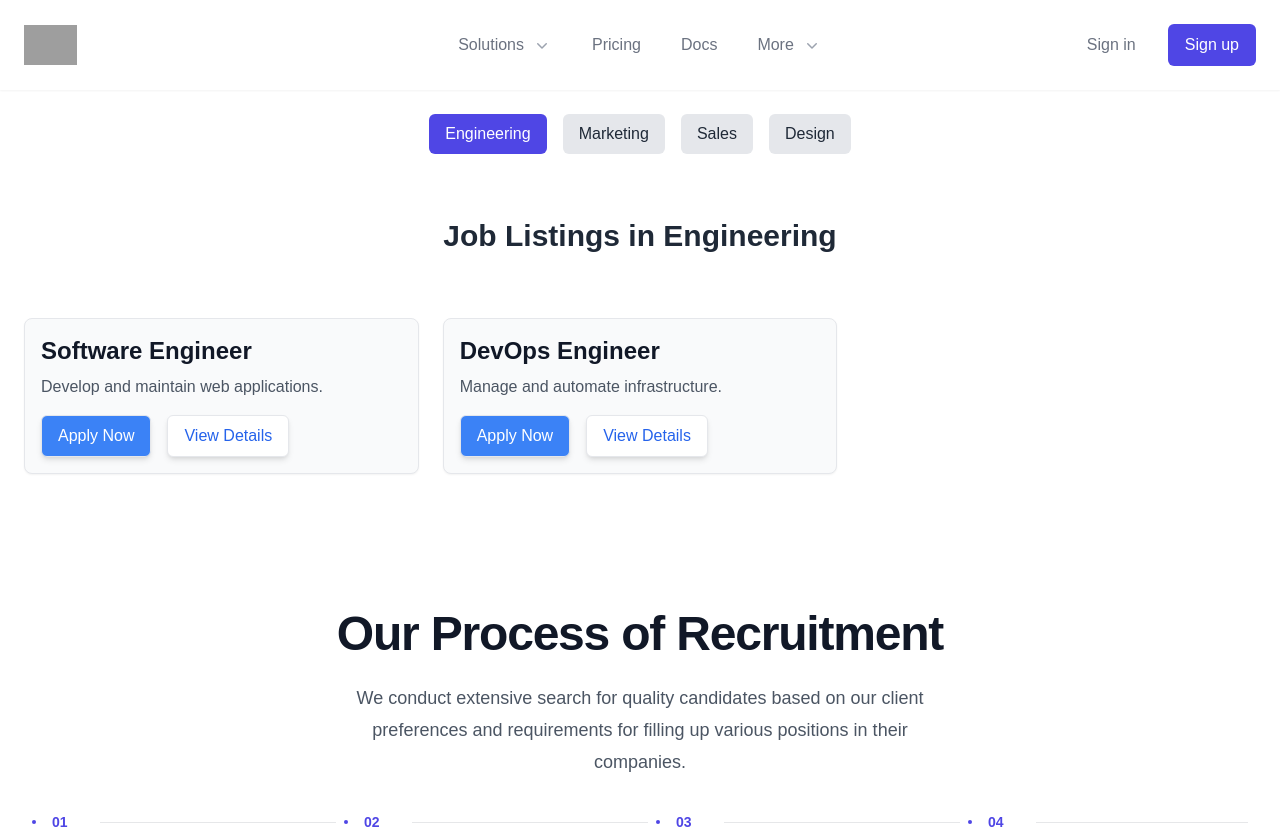
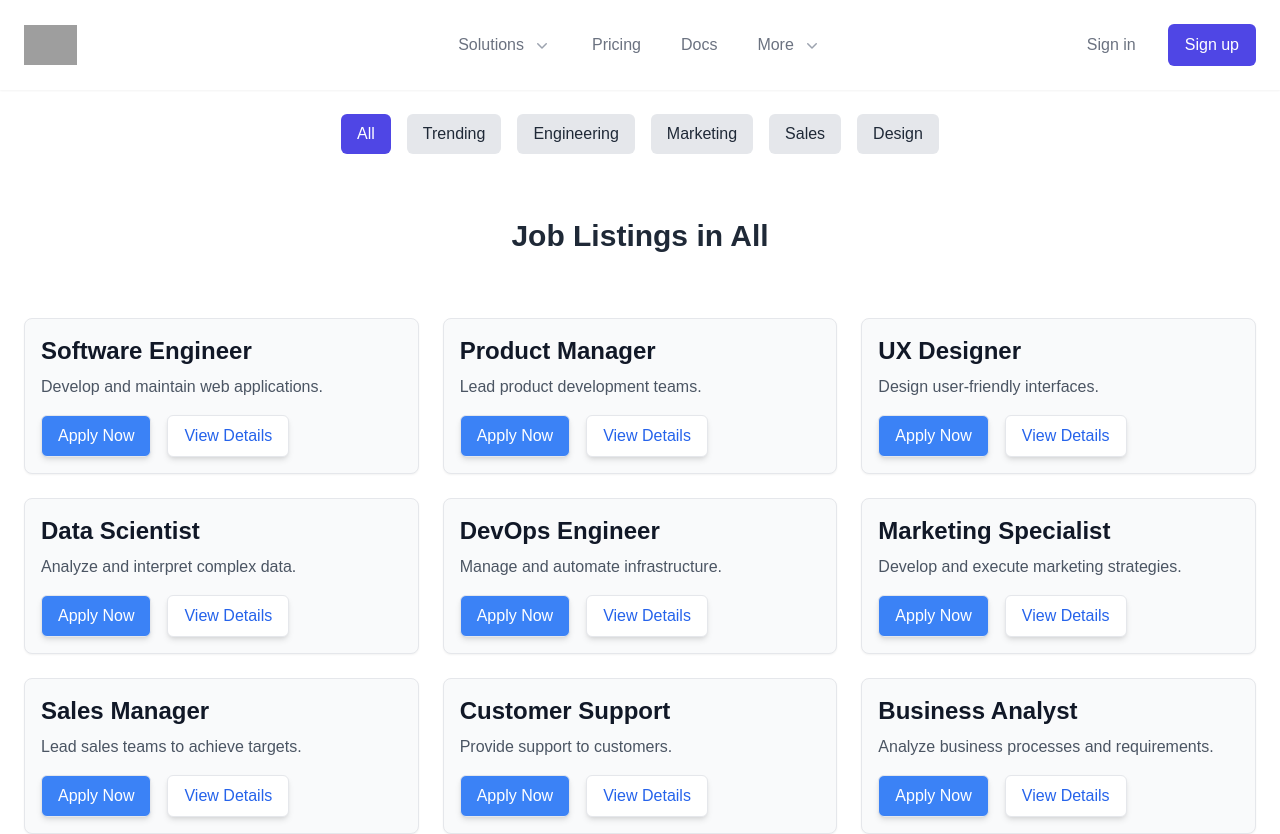
Before and after one commit to Fosserve/uppraisal-recruitment-portal, a Next.js app: page / in a window 1280 px wide. Shown: the top 834 px of the page. Built offline with nearby package versions, Linux system fonts and the light colour scheme; grey boxes are pictures that could not be loaded.

Commit message:
modified ui

```diff
--- a/app/appwrite.js
+++ /dev/null
@@ -1,20 +0,0 @@
-// import { Client, Account } from 'appwrite';
-
-// export const client = new Client();
-
-// client
-//     .setEndpoint('https://cloud.appwrite.io/v1')
-//     .setProject('67a19ec80028558214f2'); // Replace with your project ID
-
-// export const account = new Account(client);
-// export { ID } from 'appwrite';
-
-
-import { Client, Account, Databases, Query, ID } from "appwrite"
-
-const client = new Client().setEndpoint("https://cloud.appwrite.io/v1").setProject("67a19ec80028558214f2")
-
-const account = new Account(client)
-const databases = new Databases(client)
-
-export { client, account, databases, Query, ID }
--- /dev/null
+++ b/app/appwrite.ts
@@ -0,0 +1,8 @@
+import { Client, Account, Databases, Query, ID } from "appwrite"
+
+const client: Client = new Client().setEndpoint("https://cloud.appwrite.io/v1").setProject("67ad93cc00138d79087a")
+
+const account: Account = new Account(client)
+const databases: Databases = new Databases(client)
+
+export { client, account, databases, Query, ID }
--- a/app/components/job-listing.tsx
+++ b/app/components/job-listing.tsx
@@ -6,7 +6,7 @@ interface Job {
   title: string;
   description: string;
   link: string;
-  category: string;
+  categories: string[];
 }
 
 interface JobListingProps {
@@ -19,70 +19,70 @@ const dummyJobs: Job[] = [
     title: 'Software Engineer',
     description: 'Develop and maintain web applications.',
     link: '#',
-    category: 'Engineering',
+    categories: ['Engineering', 'Trending'],
   },
   {
     $id: '2',
     title: 'Product Manager',
     description: 'Lead product development teams.',
     link: '#',
-    category: 'Management',
+    categories: ['Management', 'Trending'],
   },
   {
     $id: '3',
     title: 'UX Designer',
     description: 'Design user-friendly interfaces.',
     link: '#',
-    category: 'Design',
+    categories: ['Design'],
   },
   {
     $id: '4',
     title: 'Data Scientist',
     description: 'Analyze and interpret complex data.',
     link: '#',
-    category: 'Data',
+    categories: ['Data', 'Trending'],
   },
   {
     $id: '5',
     title: 'DevOps Engineer',
     description: 'Manage and automate infrastructure.',
     link: '#',
-    category: 'Engineering',
+    categories: ['Engineering'],
   },
   {
     $id: '6',
     title: 'Marketing Specialist',
     description: 'Develop and execute marketing strategies.',
     link: '#',
-    category: 'Marketing',
+    categories: ['Marketing'],
   },
   {
     $id: '7',
     title: 'Sales Manager',
     description: 'Lead sales teams to achieve targets.',
     link: '#',
-    category: 'Sales',
+    categories: ['Sales'],
   },
   {
     $id: '8',
     title: 'Customer Support',
     description: 'Provide support to customers.',
     link: '#',
-    category: 'Support',
+    categories: ['Support'],
   },
   {
     $id: '9',
     title: 'Business Analyst',
     description: 'Analyze business processes and requirements.',
     link: '#',
-    category: 'Business',
+    categories: ['Business'],
   },
   {
     $id: '10',
     title: 'HR Manager',
     description: 'Manage human resources and recruitment.',
     link: '#',
-    category: 'HR',
+    categories: ['HR'],
   },
 ];
 
@@ -94,7 +94,9 @@ const JobListing: React.FC<JobListingProps> = ({ category }) => {
   const [applicantData, setApplicantData] = useState({ name: '', email: '' });
 
   useEffect(() => {
-    const filteredJobs = dummyJobs.filter(job => job.category === category);
+    const filteredJobs = category === 'All'
+      ? dummyJobs
+      : dummyJobs.filter(job => job.categories.includes(category));
     setJobs(filteredJobs);
   }, [category]);
 
@@ -189,7 +191,7 @@ const JobListing: React.FC<JobListingProps> = ({ category }) => {
             <h3 className="text-xl font-bold mb-4">Job Details</h3>
             <p><strong>Title:</strong> {selectedJob.title}</p>
             <p><strong>Description:</strong> {selectedJob.description}</p>
-            <p><strong>Category:</strong> {selectedJob.category}</p>
+            <p><strong>Categories:</strong> {selectedJob.categories.join(', ')}</p>
             <button onClick={() => setShowViewModal(false)} className="mt-4 w-full flex justify-center py-2 px-4 border border-transparent rounded-md shadow-sm text-sm font-medium text-white bg-red-600 hover:bg-red-700 focus:outline-none focus:ring-2 focus:ring-offset-2 focus:ring-red-500">
               Close
             </button>
--- a/app/page.tsx
+++ b/app/page.tsx
@@ -9,10 +9,10 @@ import Timeline from './components/timeline'
 import JobListing from './components/job-listing'
 
 const page = () => {
-  const categories = ['Engineering', 'Marketing', 'Sales', 'Design'];
+  const categories = ['All', 'Trending', 'Engineering', 'Marketing', 'Sales', 'Design'];
   const [selectedCategory, setSelectedCategory] = useState(() => {
-    // Retrieve the selected category from localStorage or default to 'Engineering'
-    return localStorage.getItem('selectedCategory') || 'Engineering';
+    // Retrieve the selected category from localStorage or default to 'All'
+    return localStorage.getItem('selectedCategory') || 'All';
   });
 
   useEffect(() => {
@@ -25,11 +25,11 @@ const page = () => {
       <Header />
       {/* <HeroSection /> */}
       <div className="tabs-container my-6">
-        <ul className="flex justify-center space-x-4">
+        <ul className="flex flex-wrap justify-center space-x-2 sm:space-x-4">
           {categories.map((category) => (
-            <li key={category}>
+            <li key={category} className="mb-2 sm:mb-0">
               <button
-                className={`px-4 py-2 rounded-md ${selectedCategory === category ? 'bg-indigo-600 text-white' : 'bg-gray-200 text-gray-800'}`}
+                className={`px-3 py-2 sm:px-4 sm:py-2 rounded-md ${selectedCategory === category ? 'bg-indigo-600 text-white' : 'bg-gray-200 text-gray-800'}`}
                 onClick={() => setSelectedCategory(category)}
               >
                 {category}
```
